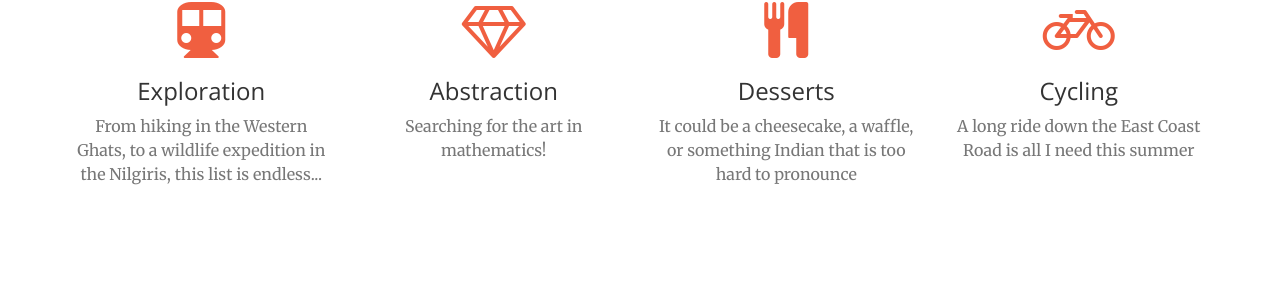
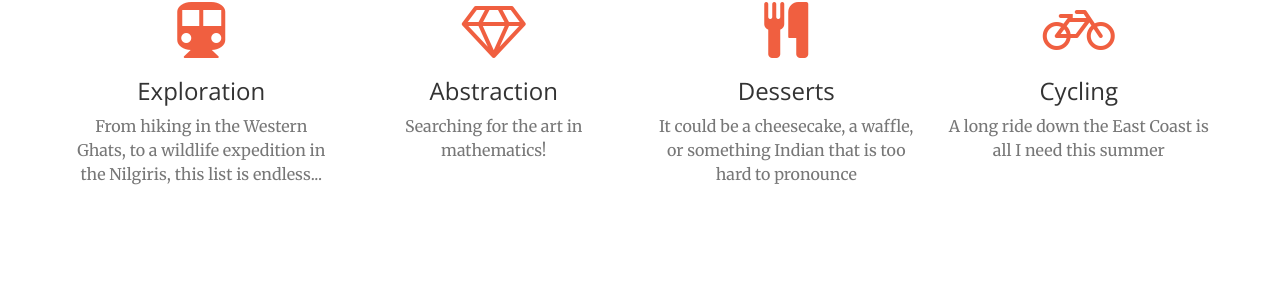
Before and after one commit to aravindbharathi/aravindbharathi.github.io, a Jekyll site: the page built from index.html, in a window 1280 px wide and 900 px high, scrolled down 1528 px. Shown: the part 144-428 px from the top of the window. Built offline with Jekyll 4.4.1, drawn with Linux system fonts in a browser that asks for light colours.

Commit message:
Update stuff.html

```diff
--- a/_includes/stuff.html
+++ b/_includes/stuff.html
@@ -43,7 +43,7 @@
                     <!--/a-->
                     <h3>Cycling</h3>
                     <!--p class="text-muted">From C++ to Python and a lot more in between! Along with a few blogs at MnP</p-->
-                    <p class="text-muted">A long ride down the East Coast Road is all I need this summer</p>
+                    <p class="text-muted">A long ride down the East Coast is all I need this summer</p>
                 </div>
             </div>
         </div>
```
